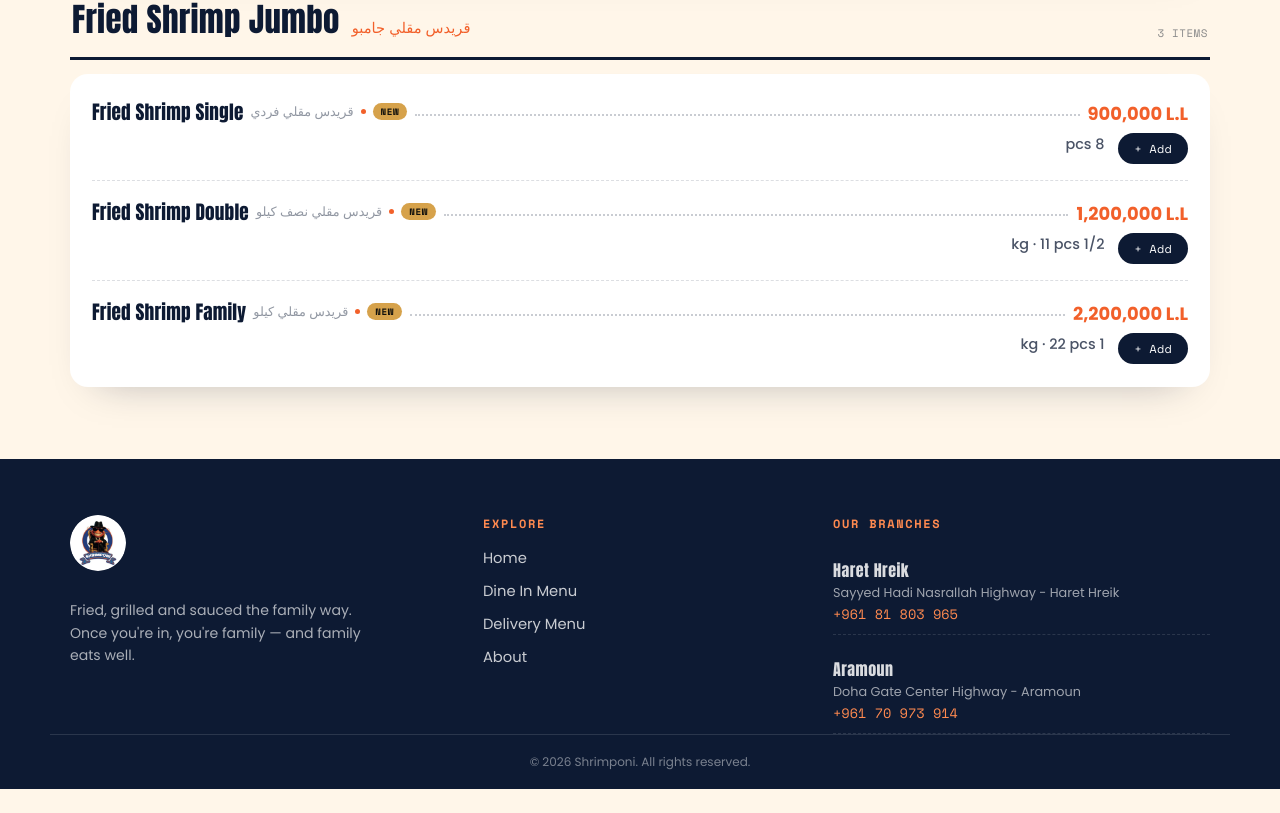
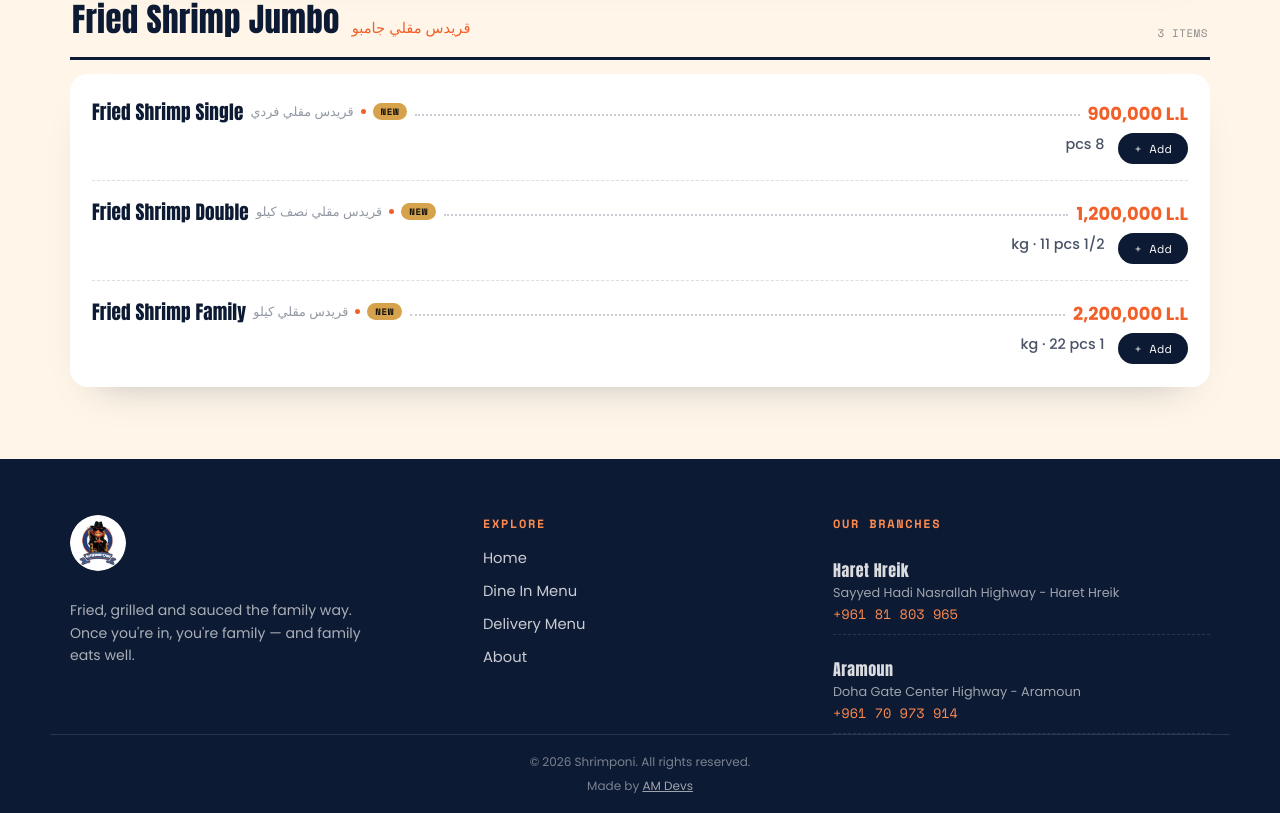
Before and after one commit to ahmad-shami55/shrimponi-website, a React (Vite) app: page /#/delivery in a window 1280 px wide. Shown: the part 4910-5723 px from the top of the page. Before the commit the page ends 5699 px from the top, so only its background shows below. Built offline with nearby package versions, Linux system fonts and the light colour scheme.

Commit message:
Add AM Devs credit to footer

```diff
--- a/src/components/Footer.css
+++ b/src/components/Footer.css
@@ -83,11 +83,25 @@
 }
 
 .footer-bottom {
-  text-align: center;
+  display: flex;
+  flex-direction: column;
+  align-items: center;
+  gap: 6px;
   padding: 18px 0;
   font-size: 0.75rem;
   color: rgba(255, 255, 255, 0.45);
 }
+
+.footer-bottom a {
+  color: rgba(255, 255, 255, 0.6);
+  text-decoration: underline;
+  transition: color 0.2s ease;
+}
+
+.footer-bottom a:hover {
+  color: var(--orange-2);
+}
+
 
 @media (min-width: 720px) {
   .footer-grid {
--- a/src/components/Footer.jsx
+++ b/src/components/Footer.jsx
@@ -36,6 +36,12 @@
       </div>
       <div className="footer-bottom">
         <span>© {new Date().getFullYear()} Shrimponi. All rights reserved.</span>
+        <span>
+          Made by{' '}
+          <a href="https://instagram.com/am.devlb" target="_blank" rel="noopener noreferrer">
+            AM Devs
+          </a>
+        </span>
       </div>
     </footer>
   )
```
